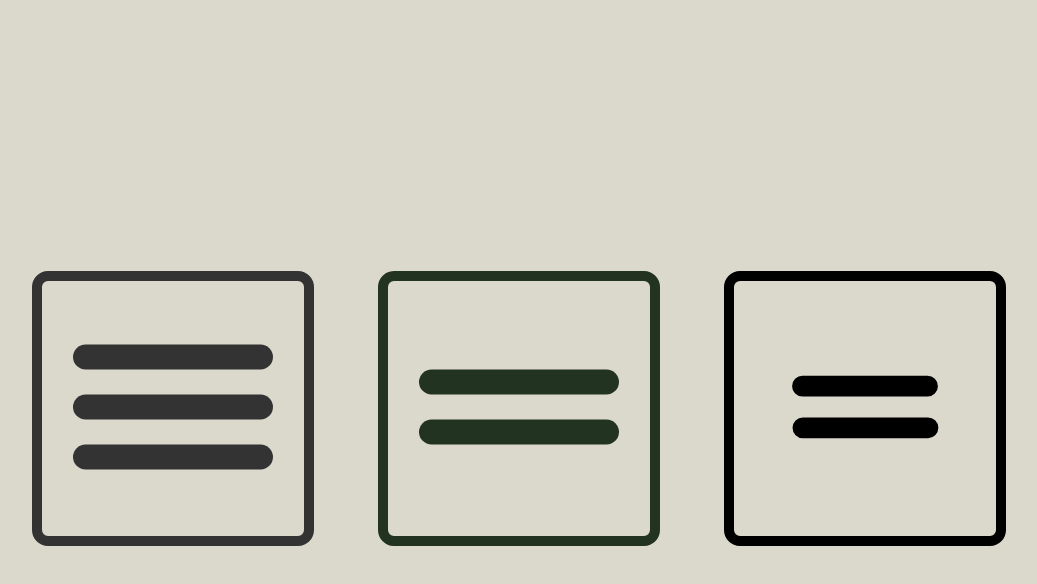
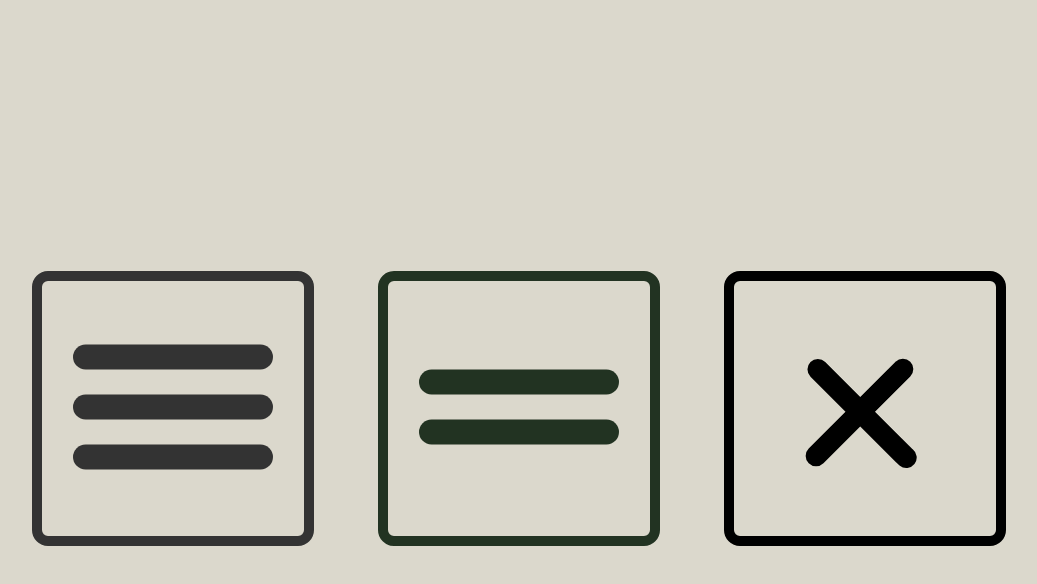
Before and after one commit to knnv-ar/hamburger-animation, a plain HTML site: page index.html in a window 1280 px wide. Both pictures are taken after a click on the button 986 px from the left and 408 px from the top of the page. Shown: the whole page, without its empty margins (121-1158 px from the left). Drawn offline with Linux system fonts and the light colour scheme.

Commit message:
Update: button three with JS action when clicked

```diff
--- a/index.html
+++ b/index.html
@@ -52,7 +52,7 @@
     </button>
 
     <!-- Button three -->
-    <button class="button-three">
+    <button class="button-three" data-state="closed" aria-controls="primary-navigation" aria-expanded="false">
       <svg  stroke="var(--button-color)" fill="none" class="hamburger" viewBox="-10 -10 120 120" width="250">
         <path class="line" stroke-width="10"
         stroke-linecap="round"
--- a/main.js
+++ b/main.js
@@ -0,0 +1,10 @@
+const buttonThree = document.querySelector('.button-three');
+
+buttonThree.addEventListener('click', () => {
+  const isOpened = buttonThree.getAttribute('aria-expanded');
+  if (isOpened === 'false') {
+    buttonThree.setAttribute('aria-expanded', 'true');
+  } else {
+    buttonThree.setAttribute('aria-expanded', 'false');
+  }
+})
--- a/style.css
+++ b/style.css
@@ -112,7 +112,7 @@ button {
   transition: translate 1s, rotate 1s;
 }
 
-.button-three:hover .hamburger {
+.button-three[aria-expanded="true"] .hamburger {
   translate: 10px -10px;
   rotate: .125turn
 }
@@ -122,7 +122,7 @@ button {
   stroke-dasharray: 60 31 60 1000;
 }
 
-.button-three:hover .line {
+.button-three[aria-expanded="true"] .line {
   stroke-dasharray: 60 105 60 1000;
   stroke-dashoffset: -90;
 }
```
